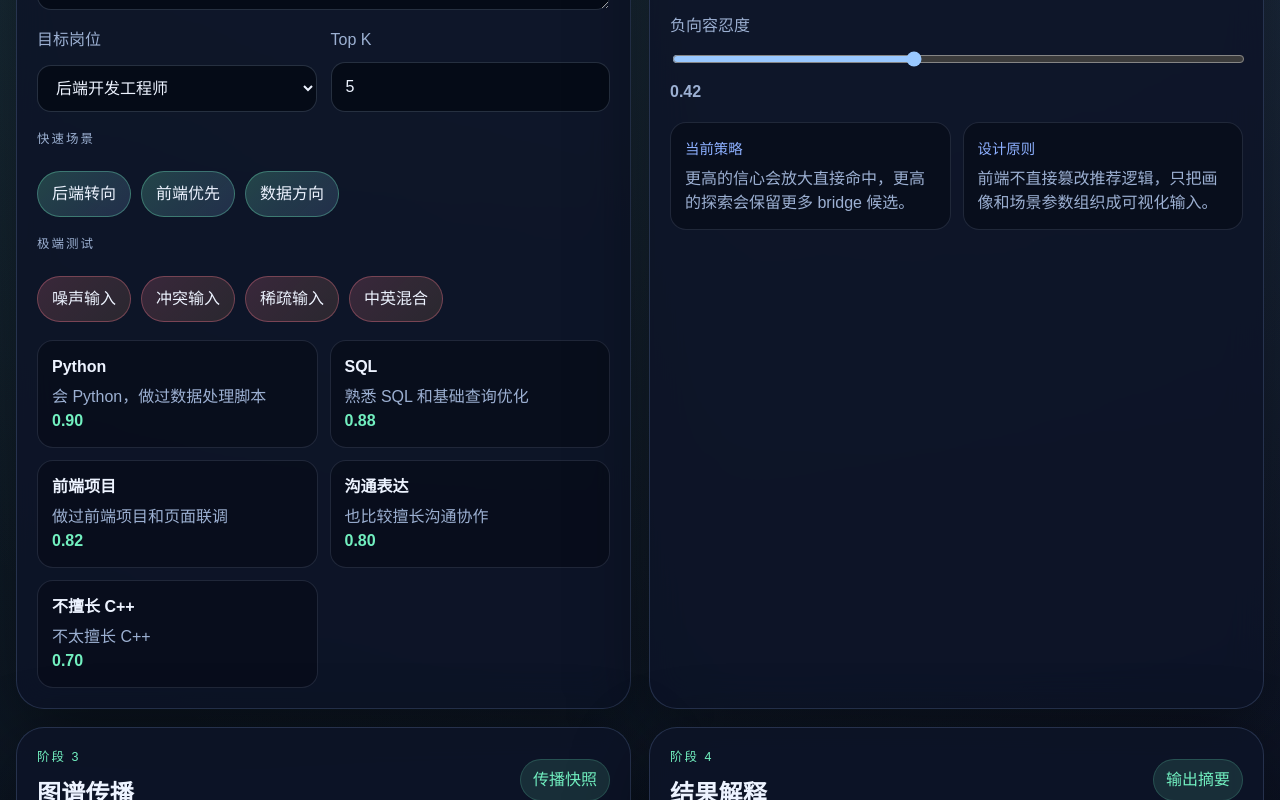
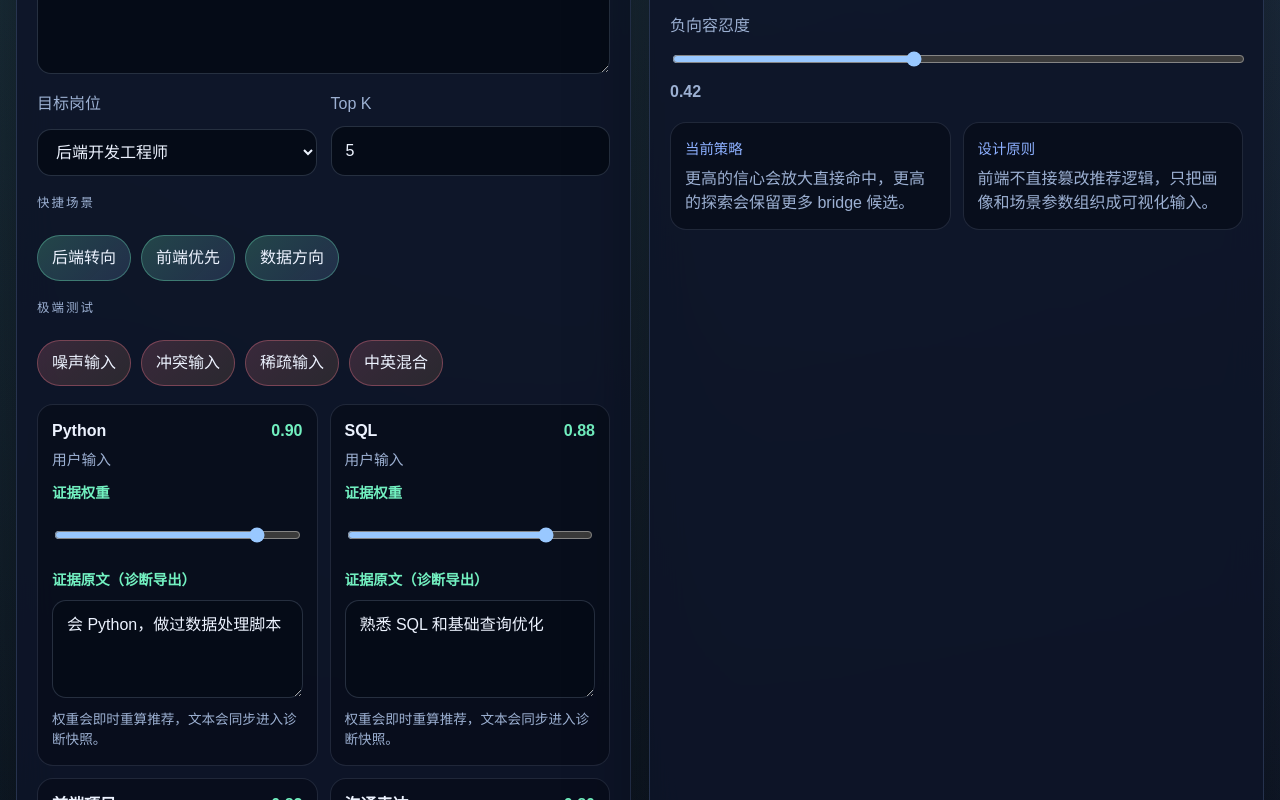
Before and after one commit to answerend42/CareerKEP, a React (Vite) app in the folder frontend/: page / in a window 1280 px wide. Shown: the part 840-1640 px from the top of the page. Built offline with nearby package versions, Linux system fonts and the light colour scheme.

Commit message:
前端加了可编辑证据面板

```diff
--- a/frontend/src/app/AppShell.tsx
+++ b/frontend/src/app/AppShell.tsx
@@ -181,6 +181,10 @@ export function AppShell() {
               <strong>{lastRun.recommendations.length}</strong>
               <span>正式推荐</span>
             </div>
+            <div>
+              <strong>{state.evidence.length}</strong>
+              <span>可调证据</span>
+            </div>
           </div>
         </div>
         <aside className="hero-aside">
--- a/frontend/src/app/panes/InputPane.tsx
+++ b/frontend/src/app/panes/InputPane.tsx
@@ -1,4 +1,4 @@
-import type { DemoState, RoleOption, ScenarioPreset } from '../types';
+import type { DemoState, EvidenceItem, RoleOption, ScenarioPreset } from '../types';
 
 interface InputPaneProps {
   state: DemoState;
@@ -12,6 +12,12 @@ interface InputPaneProps {
   isRunning: boolean;
 }
 
+const updateEvidenceItem = (
+  evidence: EvidenceItem[],
+  nodeId: string,
+  updater: (item: EvidenceItem) => EvidenceItem
+): EvidenceItem[] => evidence.map((item) => (item.nodeId === nodeId ? updater(item) : item));
+
 export function InputPane({
   state,
   roleOptions,
@@ -23,6 +29,26 @@ export function InputPane({
   onReset,
   isRunning
 }: InputPaneProps) {
+  const handleEvidenceScoreChange = (nodeId: string, nextScore: number) => {
+    onChange(
+      'evidence',
+      updateEvidenceItem(state.evidence, nodeId, (item) => ({
+        ...item,
+        score: nextScore
+      }))
+    );
+  };
+
+  const handleEvidenceTextChange = (nodeId: string, nextText: string) => {
+    onChange(
+      'evidence',
+      updateEvidenceItem(state.evidence, nodeId, (item) => ({
+        ...item,
+        rawText: nextText
+      }))
+    );
+  };
+
   return (
     <div className="pane-stack">
       <div className="pane-header">
@@ -39,6 +65,8 @@ export function InputPane({
           </button>
         </div>
       </div>
+
+      <p className="pane-hint">修改文本或证据后会自动重算图谱、推荐和鲁棒性摘要，方便单独调试前端演示。</p>
 
       <label className="field">
         <span>自然语言画像</span>
@@ -75,7 +103,7 @@ export function InputPane({
       </div>
 
       <div className="preset-row">
-        <span className="field-caption">快速场景</span>
+        <span className="field-caption">快捷场景</span>
         <div className="chip-row">
           {presets.map((preset) => (
             <button key={preset.id} type="button" className="chip" onClick={() => onPreset(preset.id)}>
@@ -99,11 +127,36 @@ export function InputPane({
       <div className="evidence-grid">
         {state.evidence.map((item) => (
           <article key={item.nodeId} className="evidence-card">
-            <div>
-              <strong>{item.label}</strong>
-              <p>{item.rawText}</p>
+            <div className="evidence-card-head">
+              <div>
+                <strong>{item.label}</strong>
+                <p>{item.source}</p>
+              </div>
+              <span>{item.score.toFixed(2)}</span>
             </div>
-            <span>{item.score.toFixed(2)}</span>
+
+            <label className="evidence-control">
+              <span>证据权重</span>
+              <input
+                type="range"
+                min={0}
+                max={1}
+                step={0.01}
+                value={item.score}
+                onChange={(event) => handleEvidenceScoreChange(item.nodeId, Number(event.target.value))}
+              />
+            </label>
+
+            <label className="evidence-control">
+              <span>证据原文（诊断导出）</span>
+              <textarea
+                rows={3}
+                value={item.rawText}
+                onChange={(event) => handleEvidenceTextChange(item.nodeId, event.target.value)}
+                placeholder="输入该证据在简历或自述里的原始表述"
+              />
+            </label>
+            <small className="evidence-note">权重会即时重算推荐，文本会同步进入诊断快照。</small>
           </article>
         ))}
       </div>
--- a/frontend/src/app/styles/global.css
+++ b/frontend/src/app/styles/global.css
@@ -174,7 +174,7 @@ pre {
 
 .hero-metrics {
   display: grid;
-  grid-template-columns: repeat(3, minmax(0, 1fr));
+  grid-template-columns: repeat(4, minmax(0, 1fr));
   gap: 14px;
   margin-top: 22px;
 }
@@ -357,6 +357,11 @@ pre {
   gap: 10px;
 }
 
+.pane-hint {
+  margin: -2px 0 0;
+  color: var(--muted);
+}
+
 .field > span,
 .field > strong,
 .field > small,
@@ -419,6 +424,44 @@ pre {
 .bridge-row strong,
 .edge-row strong {
   display: block;
+}
+
+.evidence-card {
+  display: grid;
+  gap: 12px;
+}
+
+.evidence-card-head {
+  display: flex;
+  justify-content: space-between;
+  gap: 12px;
+  align-items: flex-start;
+}
+
+.evidence-card-head p {
+  margin: 6px 0 0;
+  color: var(--muted);
+  font-size: 0.92rem;
+}
+
+.evidence-control {
+  display: grid;
+  gap: 8px;
+}
+
+.evidence-control > span {
+  color: var(--muted);
+  font-size: 0.9rem;
+}
+
+.evidence-control textarea {
+  min-height: 84px;
+  resize: vertical;
+}
+
+.evidence-note {
+  color: var(--muted);
+  font-size: 0.85rem;
 }
 
 .evidence-card p,
```
Also changed, not shown: 1 other file (tests, documents, lock files or other folders).
